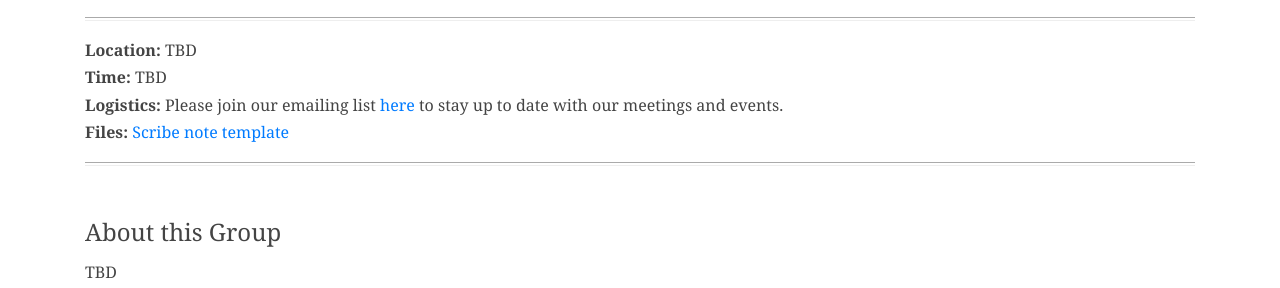
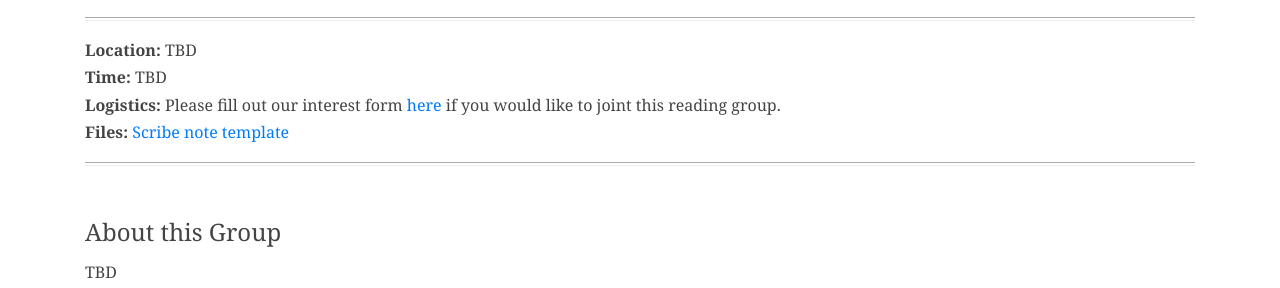
Before and after one commit to ugtcs/ugtcs.github.io, a Jekyll site: the page built from fa19_agt.html, in a window 1280 px wide. Shown: the part 202-490 px from the top of the page. Built offline with Jekyll 4.4.1, drawn with Linux system fonts in a browser that asks for light colours.

Commit message:
add interest forms.

```diff
--- a/fa19_agt.html
+++ b/fa19_agt.html
@@ -13,7 +13,7 @@ permalink: /fa19_agt/
             <br>
             <strong>Time:</strong> TBD
             <br>
-            <strong>Logistics:</strong> Please join our emailing list <a href="/">here</a> to stay up to date with our meetings and events.
+			<strong>Logistics:</strong> Please fill out our interest form <a href="https://docs.google.com/forms/d/e/1FAIpQLSfoZDXFffmwsNcPNCEm7Ip3hFTeZcyJBn2OHF67GrowzCxD_Q/viewform">here</a> if you would like to joint this reading group.
             <br>
             <strong>Files:</strong> <a href="/">Scribe note template</a>
           </p>
--- a/fa19_sgt.html
+++ b/fa19_sgt.html
@@ -13,7 +13,7 @@ permalink: /fa19_sgt/
             <br>
             <strong>Time:</strong> TBD
             <br>
-            <strong>Logistics:</strong> Please join our emailing list <a href="/">here</a> to stay up to date with our meetings and events.
+			<strong>Logistics:</strong> Please fill out our interest form <a href="https://docs.google.com/forms/d/1na6biFNeHC-8wQeNGNEiVnFfG9jJ4AcWZlbYwwqgEjY/viewform?edit_requested=true">here</a> if you would like to join this reading group.
             <br>
             <strong>Files:</strong> <a href="/">Scribe note template</a>
           </p>
```
